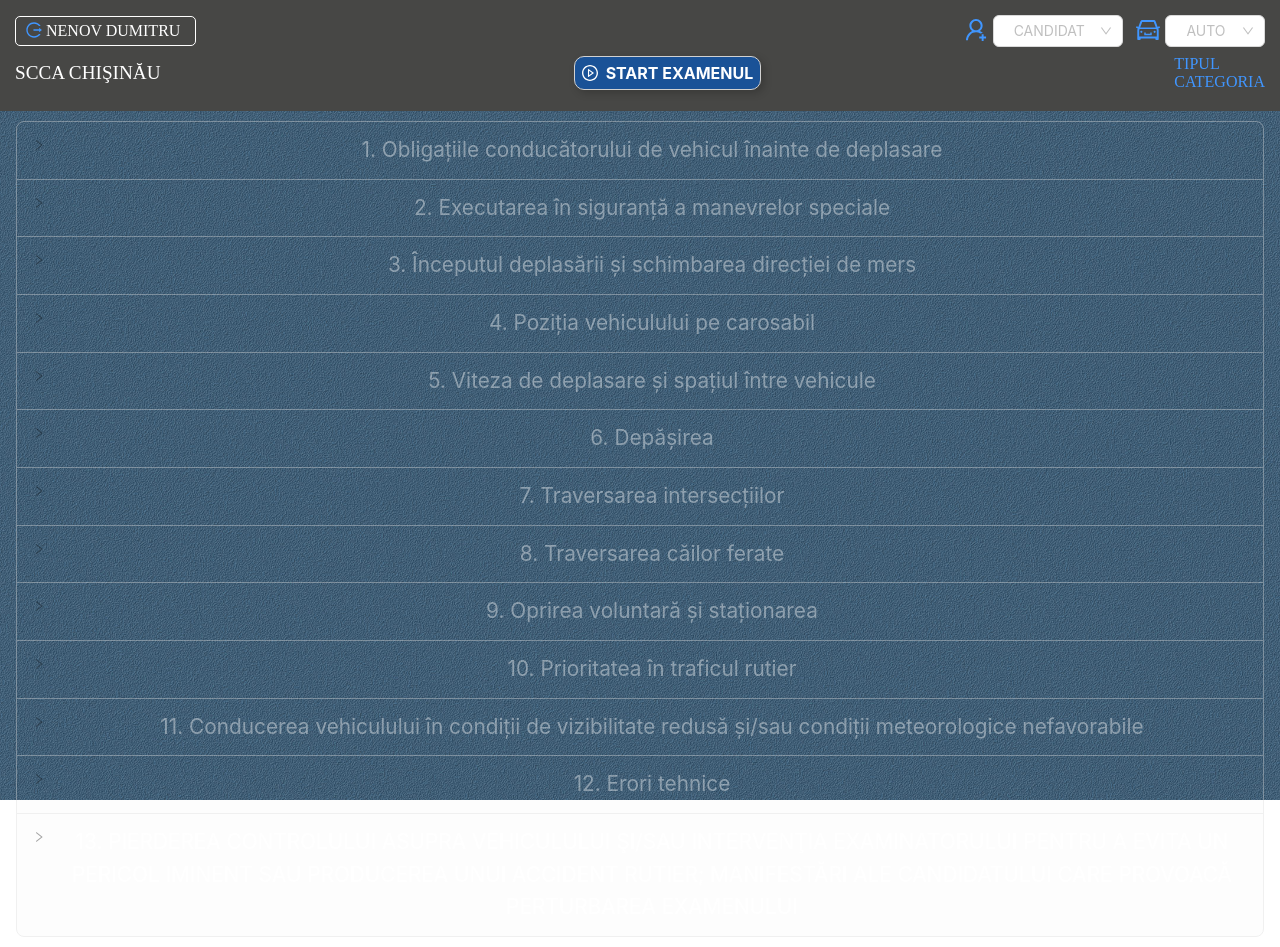
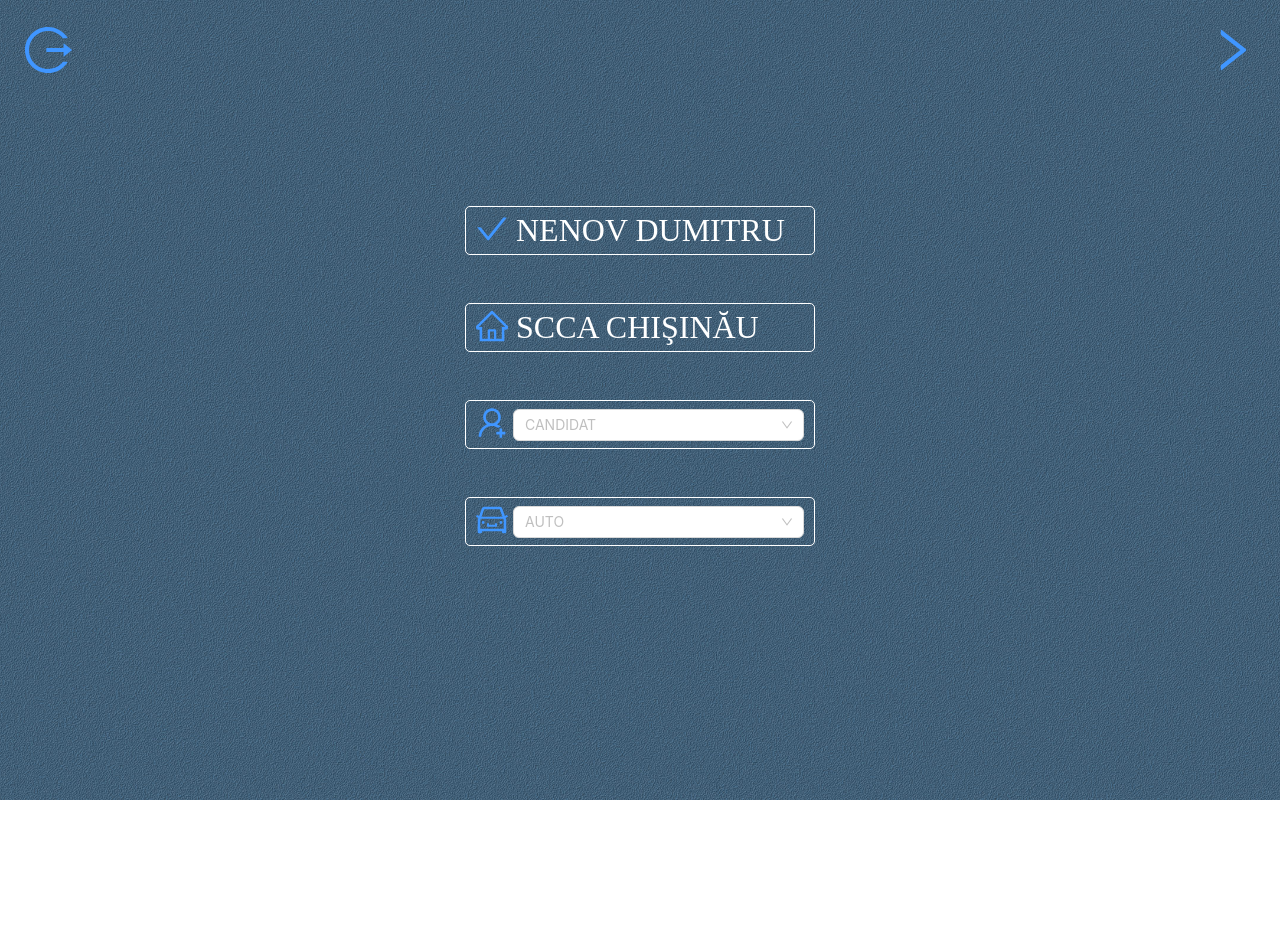
Before and after one commit to Al666ex/driving-test, a React (Vite) app: page / in a window 1280 px wide. Both pictures are taken after a click on the button "Autentificare". After the commit the page ends 800 px from the top, so only its background shows below. Built offline with nearby package versions, Linux system fonts and the light colour scheme.

Commit message:
added page

```diff
--- a/package.json
+++ b/package.json
@@ -5,7 +5,7 @@
   "type": "module",
   "scripts": {
     "dev": "vite",
-    "dev2": "vite --host=92.115.180.180",
+    "dev2": "vite --host=10.12.89.43",
     "predeploy": "npm run build",
     "deploy": "gh-pages -d dist",
     "build": "vite build",
--- a/src/App.css
+++ b/src/App.css
@@ -12,6 +12,23 @@
   padding: 1.5rem;
   font-size: x-large;
 }
+
+.logout{
+  position: fixed;
+  top: 1.5rem;
+  left: 1.5rem;
+  font-size: 3rem;
+  color: var(--color-static-text);
+}
+
+.stepRight{
+  position: fixed;
+  top: 1.5rem;
+  right: 1.5rem;
+  font-size: 3rem;
+  color: var(--color-static-text);
+}
+
 
 .main{
   max-width: 1280px;
@@ -33,6 +50,7 @@
   border: 1px var(--color-white) solid;
   border-radius: 5px;
   padding: 5px 10px;
+  margin-bottom: 3rem;
 }
 
 .headerMain{
@@ -45,6 +63,11 @@
   opacity: 1;
   z-index: 100;
   background-size: cover;
+}
+
+.inputSize{
+  font-size: 1.5rem;
+  font-weight: bold;
 }
 
 .headerMainFailed{
@@ -106,11 +129,14 @@
   font-size: x-large;
 }
 
-.modal2{
-  height: 100vh;
-  display: flex;
-  justify-content: center;
-  align-items: center;
+.candidat{
+  position: absolute; top: 50%; left: 50%;
+  -webkit-transform: translate(-50%, -50%);
+  -ms-transform: translate(-50%, -50%);
+  transform: translate(-50%, -50%);
+  width: 350px;
+  font-size: 2rem;
+  color: var(--color-white);
 }
 .modal{
   position: absolute; top: 50%; left: 50%;
@@ -146,7 +172,7 @@
 
 .query__params{
   margin-right: 5px;
-  font-size: 1.5rem;
+  font-size: 2rem;
   color: var(--color-static-text);
 }
 
@@ -154,11 +180,6 @@
   pointer-events: none;
   opacity: 0.4;
 }
-
-/* .enabledButton{
-  margin-top: 150px;
-  overflow: auto;
-} */
 
 :where(.css-dev-only-do-not-override-zg0ahe).ant-modal-confirm .ant-modal-confirm-title {
   font-size: 1.2rem;
@@ -332,7 +353,7 @@
 }
 
 :where(.css-dev-only-do-not-override-zg0ahe).ant-form-item .ant-form-item-label >label {
-  font-size: 1.3rem;
+  /* font-size: 1.3rem; */
 }
 
 :where(.css-zg0ahe).ant-form-item .ant-form-item-label >label::after {
@@ -347,17 +368,22 @@
   padding-right: 0.8rem;
 }
 
-:where(.css-zg0ahe).ant-form-horizontal .ant-form-item-label {
-  padding-right: 0.8rem;
+
+:where(.css-zg0ahe).ant-form-item .ant-form-item-label>label {
+  /* padding-right: 0.8rem; */
+  /* height: auto; */
+  font-size: 1.5rem;
+  color: #bbd3f6;
 }
 
-:where(.css-zg0ahe).ant-form-item .ant-form-item-label>label {
-  padding-right: 0.8rem;
+:where(.css-dev-only-do-not-override-zg0ahe).ant-form-item .ant-form-item-label >label {
+  font-size: 1.5rem;
+  color: #bbd3f6;
 }
 
 :where(.css-dev-only-do-not-override-zg0ahe).ant-form {
-  width: 320px;
-  height: 280px;
+  /* width: 320px; */
+  /* height: 280px; */
 }
 
 :where(.css-zg0ahe).ant-collapse>.ant-collapse-item>.ant-collapse-header {
@@ -386,20 +412,76 @@
   transform: rotate(-90deg) !important;
 }
 
-@media (max-width: 768px) {
+.spinner-container {
+  display: flex;
+  justify-content: center;
+  align-items: center;
+  height: 100vh; /* Высота экрана */
+}
+
+.ant-select-show-search:where(.css-dev-only-do-not-override-zg0ahe).ant-select:not(.ant-select-customize-input) .ant-select-selector {
+  font-size: 1.5rem;
+}
+
+@media (max-width: 320px) {
   .modal {
-    /* padding: 1rem; */
+    width: 75%;
+  }
+  .candidat{
+    width: 70%;
+    font-size: 1.2rem;
   }
 
-  /* .authButton {
+  .ant-select-show-search:where(.css-dev-only-do-not-override-zg0ahe).ant-select:not(.ant-select-customize-input) .ant-select-selector {
+    font-size: 1rem;
+  }
+  .query__params {
+    margin-right: 5px;
+    font-size: 1.2rem;
+    color: var(--color-static-text);
+}
+}
+
+@media (max-width: 480px) {
+  :where(.css-dev-only-do-not-override-zg0ahe).ant-form {
     width: 100%;
+  }
+  .modal {
+    width: 85%;
+  }
+  .candidat{
+    width: 90%;
+  }
+}
+
+/* От ландшафтного экрана телефона до потретного планшета */
+@media (max-width: 767px) {
+
+}
+
+/* От портретного планшета до ландшафтного экрана и настольных дисплеев */
+/* @media (min-width: 768px) and (max-width: 979px) {   */
+@media (min-width: 768px) and (max-width: 1024px) {
+
+  .inputSize {
+    font-size: 1.5rem;
+    font-weight: bold;
+  }
+  :where(.css-dev-only-do-not-override-zg0ahe).ant-form-item .ant-form-item-label >label {
+    font-size: 1.5rem;
+    color: #bbd3f6;
+  }
+
+  /* .modal {
+    width: 400px;
   } */
 }
 
-/* @media (max-width: 540px) {
-  :where(.css-dev-only-do-not-override-zg0ahe).ant-form {
-    width: 320px;
-    height: 280px;
+/* Большой дисплей */
+@media (min-width: 1200px) {
+  /* .modal {
 
+    width: 60%;
+
+} */
 }
-} */
--- a/src/App.jsx
+++ b/src/App.jsx
@@ -5,28 +5,37 @@ import Timer from './components/UI/Timer';
 import Auth from './components/Auth';
 import Header from './components/UI/Header';
 import Coll from './components/UI/Coll';
+import Candidat from './components/Candidat';
 
+const Render = (isAuth,page,punctele) => {
+  if(!isAuth && page === 1) {return  <Auth /> }
+  if(isAuth && page === 2) {return <Candidat />}
+  if(isAuth && page === 3) {return (
+    <div className='main'>
+      <div className={punctele >=21 ? 'headerMainFailed' : 'headerMain'}>
+        <Header />
+      </div>
+      <Coll />
+    </div>
+  )}
+}
 
 function App() {
-
   const isAuth = useSelector((state) => state.auth.isAuth)
   const punctele = useSelector((state) => state.dl.punctele)
-
-  return (
-    <>
-      {
-        !isAuth ?
-          <Auth /> :
-            <div className='main'>
-                <div className={punctele >=21 ? 'headerMainFailed' : 'headerMain'}>
-                  <Header />
-                </div>
-                <Coll />
-            </div>
-      }
-    </>
-
-  );
+  const page = useSelector((state) => state.dl.page)
+  return Render (isAuth,page,punctele)
 }
 
 export default App;
+
+// {
+//   !isAuth ?
+//     <Auth /> :
+//       <div className='main'>
+//           <div className={punctele >=21 ? 'headerMainFailed' : 'headerMain'}>
+//             <Header />
+//           </div>
+//           <Coll />
+//       </div>
+// }
--- a/src/components/Auth.jsx
+++ b/src/components/Auth.jsx
@@ -1,8 +1,9 @@
 import React, { useState } from 'react';
 import { Button, Form, Input, Spin } from 'antd';
-import { useDispatch } from 'react-redux';
+import { useDispatch,useSelector } from 'react-redux';
 import { LoginOutlined } from '@ant-design/icons';
 import { setIsAuth, setUser } from '../app/authSlice';
+import { setPage } from '../app/dlSlice'
 
 const buttonStyle = {
   fontSize: '1.25rem',
@@ -13,6 +14,7 @@ const Auth = () => {
   const [email, setEmail] = useState('nenov.dumitru');
   const [password, setPassword] = useState('nenov');
   const [loading, setLoading] = useState(false);
+  const page = useSelector((state) => state.dl.page)
   const dispatch = useDispatch();
 
   const click = async () => {
@@ -22,6 +24,7 @@ const Auth = () => {
         dispatch(setIsAuth(true));
         dispatch(setUser(email));
         setLoading(false);
+        dispatch(setPage(2))
       }, 300);
     } catch (error) {
       setLoading(false);
@@ -33,14 +36,15 @@ const Auth = () => {
     //  <div className='modal'>
      <div className='modal'>
       {loading ? (
-        <Spin />
+        <div className='spinner-container'>
+          <Spin size='large' />
+        </div>
       ) : (
         <Form
           name="basic"
           initialValues={{ username: email, password }}
           labelCol={{ span: 8 }}
           wrapperCol={{ span: 16 }}
-          // style={{  maxWidth: '375px' }}
           autoComplete="off"
         >
           <Form.Item
@@ -48,7 +52,11 @@ const Auth = () => {
             name="username"
             rules={[{ required: true, message: 'Please input your username!' }]}
           >
-            <Input value={email} onChange={e => setEmail(e.target.value)} style={buttonStyle} />
+            <Input
+              value={email}
+              onChange={e => setEmail(e.target.value)}
+              className='inputSize'
+            />
           </Form.Item>
 
           <Form.Item
@@ -56,10 +64,17 @@ const Auth = () => {
             name="password"
             rules={[{ required: true, message: 'Please input your password!' }]}
           >
-            <Input.Password value={password} onChange={e => setPassword(e.target.value)} style={buttonStyle} />
+            <Input.Password
+              value={password}
+              onChange={e => setPassword(e.target.value)}
+              className='inputSize'
+            />
           </Form.Item>
 
-          <Form.Item wrapperCol={{ span: 24 }} style={{ textAlign: 'right' }}>
+          <Form.Item
+            wrapperCol={{ span: 24 }}
+            style={{ textAlign: 'right' }}
+          >
             <Button
               icon={<LoginOutlined style={{ fontSize: '1.5rem' }} />}
               type="primary"
--- /dev/null
+++ b/src/components/Candidat.jsx
@@ -0,0 +1,77 @@
+import React from 'react'
+import { useSelector,useDispatch } from 'react-redux';
+import SelectCandidat from './UI/SelectCandidat';
+import SelectAuto from './UI/SelectAuto';
+import { Flex, Modal } from 'antd';
+import {LogoutOutlined,HomeOutlined,CheckOutlined,RightOutlined } from '@ant-design/icons'
+import { setIsAuth, setUser } from '../app/authSlice';
+import { setList, setPunctele, setIsRunning, setStopExamen, setCarnumber, setCandidat, setFieldsDisabled, setStatistics,setHeaderHeight, setPage } from '../app/dlSlice';
+
+const Candidat = () => {
+    const user = useSelector((state) => state.auth.user);
+    const fieldsDisabled = useSelector((state) => state.dl.fieldsDisabled);
+    const dispatch = useDispatch()
+
+    const showConfirm = () => {
+        Modal.confirm({
+          title: 'Confirmați Ieșirea',
+          content: 'Sigur doriți să părăsiți aplicația?',
+          onOk() {
+            setTimeout(() => {
+              dispatch(setIsAuth(false));
+              dispatch(setUser(null));
+              dispatch(setCarnumber(null));
+              dispatch(setPunctele(0));
+              dispatch(setIsRunning(false));
+              dispatch(setCandidat(null));
+              dispatch(setStopExamen(false));
+              dispatch(setFieldsDisabled(false));
+              dispatch(setStatistics([]));
+            }, 100);
+            location.reload();
+          },
+          onCancel() {
+            console.log('Canceled exit');
+          },
+        });
+      };
+
+      const handleClick = () => {
+        if (!fieldsDisabled) {
+          showConfirm();
+        }
+      };
+
+      const handleClickRight = () => {
+        dispatch(setPage(3))
+      }
+
+  return (
+    <>
+    <div onClick={handleClick} className='logout'>{!fieldsDisabled && <LogoutOutlined />} </div>
+    <div onClick={handleClickRight} className='stepRight'>{!fieldsDisabled && <RightOutlined />} </div>
+    <div className='candidat'>
+
+        <div  className='examiner' >
+        <span className='text_static_header'>{<CheckOutlined /> } </span>
+          <span style={{ paddingRight: '5px' }}>
+            {user.slice(0, user.indexOf('.')).toUpperCase()} {user.slice(user.indexOf('.') + 1).toUpperCase()}
+          </span>
+        </div>
+
+        <div className='examiner'>
+          <span className='text_static_header'>{!fieldsDisabled && <HomeOutlined /> } </span>
+          <span style={{ paddingRight: '5px' }}> SCCA CHIŞINĂU </span>
+        </div>
+        <div className='examiner'>
+          <SelectCandidat width={'100%'} />
+        </div>
+        <div className='examiner'>
+          <SelectAuto width={'100%'} />
+        </div>
+    </div>
+    </>
+  )
+}
+
+export default Candidat
--- a/src/components/UI/Header.jsx
+++ b/src/components/UI/Header.jsx
@@ -16,35 +16,35 @@ const Header = () => {
   const dispatch = useDispatch()
   const headerRef = useRef(null);
 
-  const showConfirm = () => {
-    Modal.confirm({
-      title: 'Confirmați Ieșirea',
-      content: 'Sigur doriți să părăsiți aplicația?',
-      onOk() {
-        setTimeout(() => {
-          dispatch(setIsAuth(false));
-          dispatch(setUser(null));
-          dispatch(setCarnumber(null));
-          dispatch(setPunctele(0));
-          dispatch(setIsRunning(false));
-          dispatch(setCandidat(null));
-          dispatch(setStopExamen(false));
-          dispatch(setFieldsDisabled(false));
-          dispatch(setStatistics([]));
-        }, 100);
-        location.reload();
-      },
-      onCancel() {
-        console.log('Canceled exit');
-      },
-    });
-  };
+  // const showConfirm = () => {
+  //   Modal.confirm({
+  //     title: 'Confirmați Ieșirea',
+  //     content: 'Sigur doriți să părăsiți aplicația?',
+  //     onOk() {
+  //       setTimeout(() => {
+  //         dispatch(setIsAuth(false));
+  //         dispatch(setUser(null));
+  //         dispatch(setCarnumber(null));
+  //         dispatch(setPunctele(0));
+  //         dispatch(setIsRunning(false));
+  //         dispatch(setCandidat(null));
+  //         dispatch(setStopExamen(false));
+  //         dispatch(setFieldsDisabled(false));
+  //         dispatch(setStatistics([]));
+  //       }, 100);
+  //       location.reload();
+  //     },
+  //     onCancel() {
+  //       console.log('Canceled exit');
+  //     },
+  //   });
+  // };
 
-  const handleClick = () => {
-    if (!fieldsDisabled) {
-      showConfirm();
-    }
-  };
+  // const handleClick = () => {
+  //   if (!fieldsDisabled) {
+  //     showConfirm();
+  //   }
+  // };
 
   useEffect(() => {
     dispatch(setHeaderHeight(headerRef.current.clientHeight)) ;
@@ -56,10 +56,9 @@ const Header = () => {
   },[fieldsDisabled])
 
   return (
-    <div ref={headerRef}  style={{ display: 'block', color: 'white', margin: '0 auto', maxWidth: '1280px', minWidth: '600px', position: 'relative', padding: '15px' }}>
+    <div ref={headerRef}  style={{ display: 'block', color: 'white', margin: '0 auto', maxWidth: '1280px', position: 'relative', padding: '15px' }}>
       <Flex justify='space-between' align='center' style={{ maxWidth: '1280px', fontSize: '1rem' }}>
-        <div onClick={handleClick} className='examiner'>
-          {/* <span className='text_static_header'>Ex. </span> */}
+        {/* <div onClick={handleClick} className='examiner'>
           <span className='text_static_header'>{!fieldsDisabled && <LogoutOutlined />} </span>
           <span style={{ paddingRight: '5px' }}>
             {user.slice(0, user.indexOf('.')).toUpperCase()} {user.slice(user.indexOf('.') + 1).toUpperCase()}
@@ -68,7 +67,7 @@ const Header = () => {
         <Flex align='center'>
           <div><SelectCandidat width={'auto'} /></div>
           <div style={{ marginLeft: '0.8rem' }}><SelectAuto width={'auto'} /></div>
-        </Flex>
+        </Flex> */}
       </Flex>
       <Timer />
     </div>
--- a/src/components/UI/SelectAuto.jsx
+++ b/src/components/UI/SelectAuto.jsx
@@ -14,15 +14,15 @@ const SelectAuto = ({width = 100, defaultValue=null}) => {
   const fieldsDisabled = useSelector((state) => state.dl.fieldsDisabled)
   const dispatch = useDispatch()
 
-  const inputStyle = {
-    width: carnumber === null ? 130 :  carnumber.lenght,
+  // const inputStyle = {
+  //   width: carnumber === null ? 130 :  carnumber.lenght,
 
-    fontWeight: 'bolder',
-    fontSize: 'large',
-    padding: '0px 5px',
-    color: fieldsDisabled ? '#000000e0' : 'black',
-    backgroundColor: fieldsDisabled ? '#d9d9d9' : 'white',
-  };
+  //   fontWeight: 'bolder',
+  //   fontSize: 'large',
+  //   padding: '0px 5px',
+  //   color: fieldsDisabled ? '#000000e0' : 'black',
+  //   backgroundColor: fieldsDisabled ? '#d9d9d9' : 'white',
+  // };
 
   const handleChange = (value) => { dispatch(setCarnumber(value)) };
 
@@ -38,7 +38,8 @@ const SelectAuto = ({width = 100, defaultValue=null}) => {
             defaultValue={defaultValue}
             placeholder={'AUTO'}
             style={{
-              width: carnumber === null ? 100 :  carnumber.lenght,
+              width
+              //width: carnumber === null ? 100 :  carnumber.lenght,
               // backgroundColor: fieldsDisabled ? '#d9d9d9' : 'white',
             }}
             onChange={handleChange}
--- a/src/components/UI/SelectCandidat.jsx
+++ b/src/components/UI/SelectCandidat.jsx
@@ -16,15 +16,15 @@ const SelectCandidat = ({width = 100, defaultValue=null}) => {
   const fieldsDisabled = useSelector((state) => state.dl.fieldsDisabled)
   const dispatch = useDispatch()
 
-  const inputStyle = {
-    width: candidat === null ? 130 :  candidat.lenght,
+  // const inputStyle = {
+  //   width: candidat === null ? 130 :  candidat.lenght,
 
-    fontWeight: 'bolder',
-    fontSize: 'large',
-    padding: '0px 5px',
-    color: fieldsDisabled ? '#000000e0' : 'black',
-    backgroundColor: fieldsDisabled ? '#d9d9d9' : 'white',
-  };
+  //   fontWeight: 'bolder',
+  //   fontSize: 'large',
+  //   padding: '0px 5px',
+  //   color: fieldsDisabled ? '#000000e0' : 'black',
+  //   backgroundColor: fieldsDisabled ? '#d9d9d9' : 'white',
+  // };
 
   const handleChange = (value) => { dispatch(setCandidat(value)) };
 
@@ -40,7 +40,8 @@ const SelectCandidat = ({width = 100, defaultValue=null}) => {
             defaultValue={defaultValue}
             placeholder={'CANDIDAT'}
             style={{
-              width: candidat === null ? 130 :  candidat.lenght,
+              width
+              // width: candidat === null ? 130 :  candidat.lenght,
               // backgroundColor: fieldsDisabled ? '#d9d9d9' : 'white',
             }}
             onChange={handleChange}
--- a/src/components/UI/Timer.jsx
+++ b/src/components/UI/Timer.jsx
@@ -140,8 +140,6 @@ const Timer = () => {
 
       <Flex align='center' justify='space-between' style={{width : '100%', color : 'white', margin : '5px 0px'}}>
 
-        <div style={{fontSize : '1.2rem'}}>SCCA CHIŞINĂU</div>
-
         <div className={hideButton === true ? 'hideTime' : 'center'}>
           {
             !isRunning ? (
@@ -166,10 +164,6 @@ const Timer = () => {
           )
           }
         </div>
-        <Flex vertical justify='flex-start'>
-          <div className='scca_categoria'><span className='text_static_header'>TIPUL </span> {candidatFields!==null ? candidatFields.typeCV : ''}</div>
-          <div className='scca_categoria'><span className='text_static_header'>CATEGORIA</span> {candidatFields!==null ? candidatFields.category : ''}</div>
-        </Flex>
       </Flex>
 
       {startTime && (
@@ -178,14 +172,16 @@ const Timer = () => {
             <ClockCircleOutlined  className='custom-icon' />
             <div className='timer'> {toAddZero(differenceInMinutes)}:{toAddZero(differenceInSeconds)}</div>
           </Flex>
-          <div className='puncteleAcumulate'>Punctele acumulate <StyledComponent punctele={punctele} /></div>
+          <div className='puncteleAcumulate'>Punctele <StyledComponent punctele={punctele} /></div>
+          {/* <div className='puncteleAcumulate'>Punctele acumulate <StyledComponent punctele={punctele} /></div> */}
         </div>
       )}
 
       {!isRunning && (finalDifferenceInMinutes > 0 || finalDifferenceInSeconds > 0) && (
         <div style={{display : 'flex', justifyContent : 'space-between', alignItems : 'center'}}>
           <div className='timer'>Durata examenului {toAddZero(finalDifferenceInMinutes)}:{toAddZero(finalDifferenceInSeconds)} </div>
-          <div className='puncteleAcumulate'>Punctele acumulate <StyledComponent punctele={punctele} />
+          {/* <div className='puncteleAcumulate'>Punctele acumulate <StyledComponent punctele={punctele} /> */}
+          <div className='puncteleAcumulate'>Punctele <StyledComponent punctele={punctele} />
           </div>
         </div>
       )}
--- a/src/index.css
+++ b/src/index.css
@@ -14,6 +14,7 @@
   --background-header-main-failed : #e32525;
   --button-box-shadow:rgba(0, 0, 0, 0.2);
   --select-disabled :rgba(0, 0, 0, 0.04);
+  --text-color : #bbd3f6;
   color-scheme: light dark;
   color: rgba(58, 35, 35, 0.87);
   font-synthesis: none;
--- a/vite.config.js
+++ b/vite.config.js
@@ -7,7 +7,7 @@ export default defineConfig({
   plugins: [react()],
   server: {
     // origin: 'http://10.12.89.43:8080'
-    host: '92.115.180.180',
+    host: '10.12.89.43',
     port: 3000
   },
   build: {
```
Also changed, not shown: src/app/dlSlice.js (+8 -2 lines).
